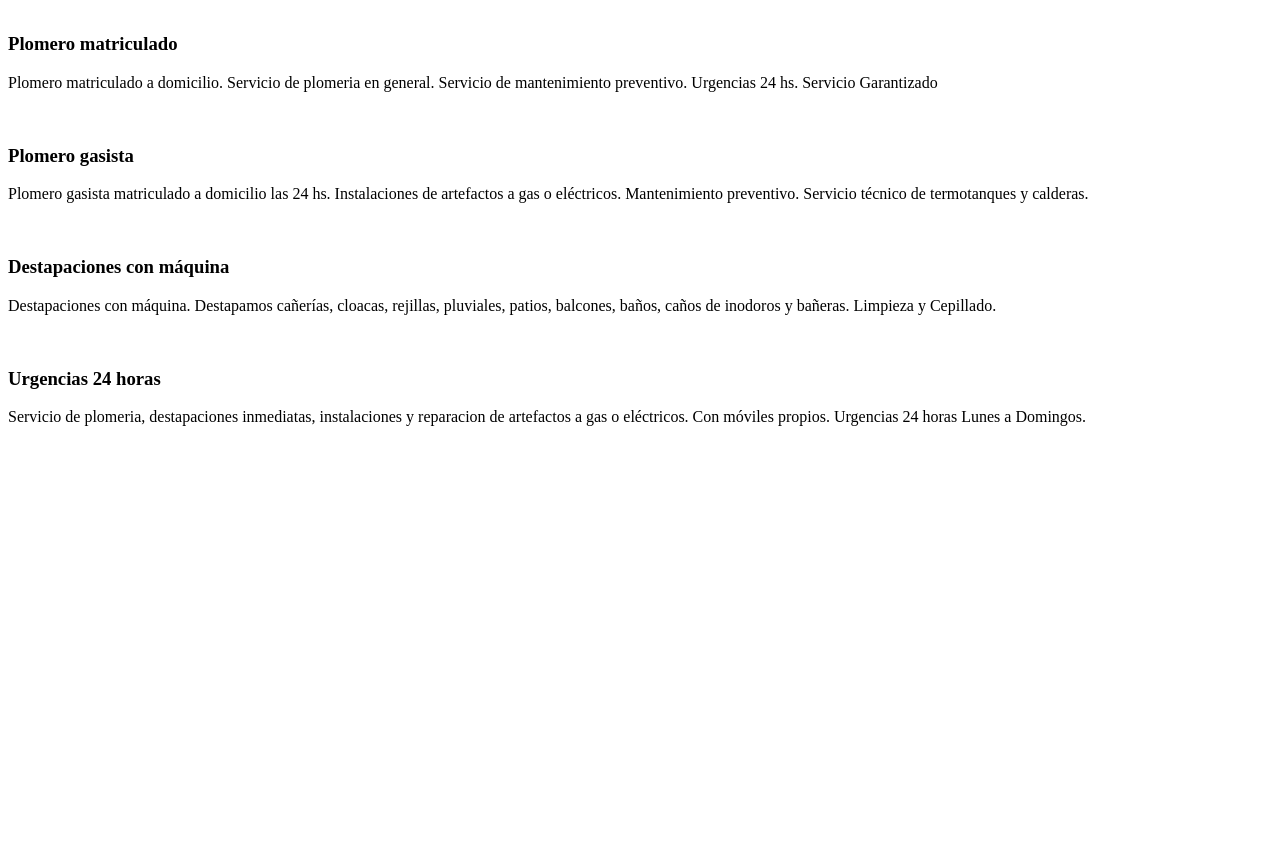
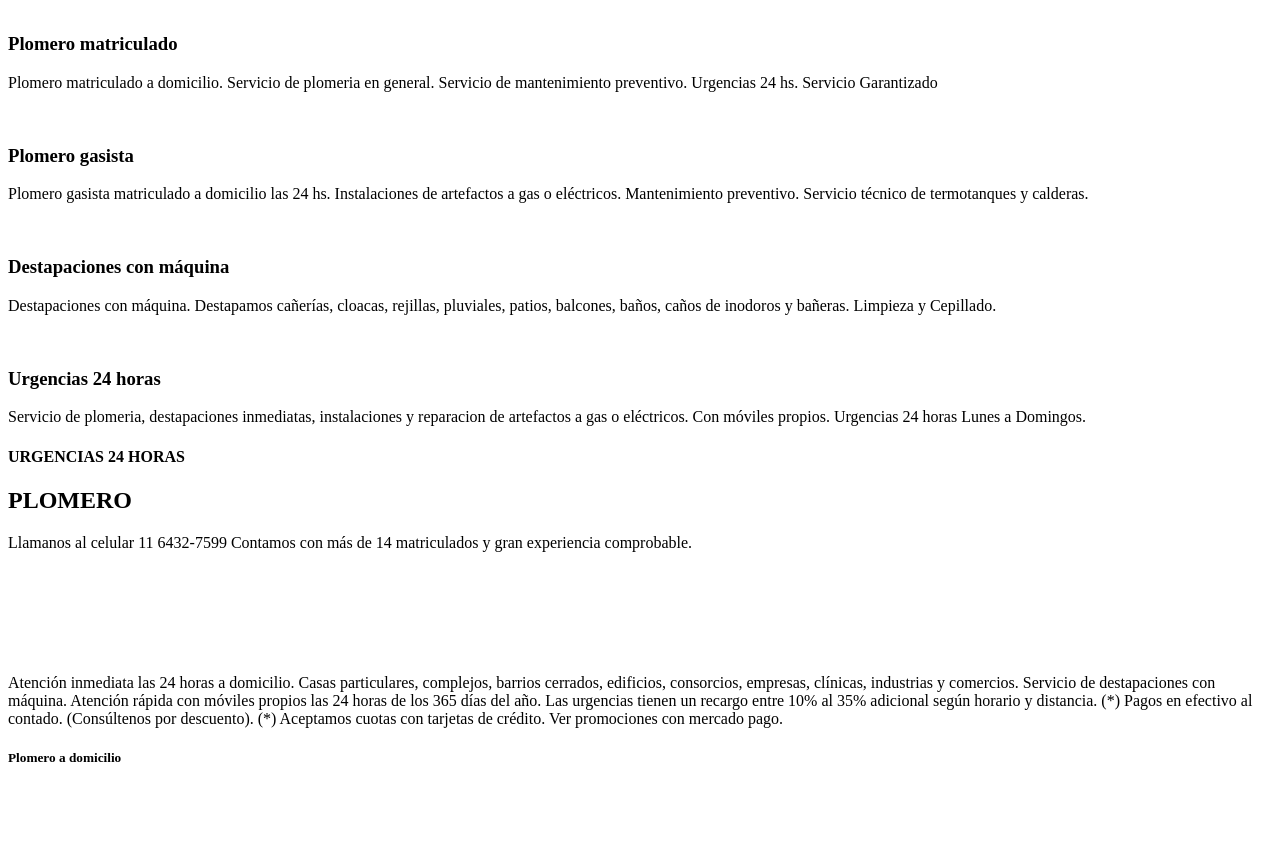
Before and after one commit to ArielMarchioni/Gasista, a plain HTML site: page index.html in a window 1280 px wide. Shown: the part 404-1249 px from the top of the page. Before the commit the page ends 846 px from the top, so only its background shows below. Drawn offline with Linux system fonts and the light colour scheme.

Commit message:
update sections
agregados dos section mas

```diff
--- a/index.html
+++ b/index.html
@@ -69,6 +69,54 @@
 				</div>
 			</div>
 		</section>
+		<section class="">
+			<div class="">
+				<div class="">
+					<h4>URGENCIAS 24 HORAS</h4>
+					<h2>PLOMERO</h2>
+					<p>Llamanos al celular 11 6432-7599
+					Contamos con más de 14 matriculados y gran experiencia comprobable.</p>
+				</div>
+				<div class="stores">
+
+					<div><img src="" alt=""></div>
+					<div><img src="" alt=""></div>
+					<div><img src="" alt=""></div>
+					<div><img src="" alt=""></div>
+					<div><img src="" alt=""></div>
+
+				</div>
+
+			</div>
+		</section>
+		<section>
+			<div>
+				<p>
+					Atención inmediata las 24 horas a domicilio. Casas particulares, complejos, barrios cerrados, edificios, consorcios, empresas, clínicas, industrias y comercios.
+
+					Servicio de destapaciones con máquina. Atención rápida con móviles propios las 24 horas de los 365 días del año.
+					Las urgencias tienen un recargo entre 10% al 35% adicional según horario y distancia.
+
+					(*) Pagos en efectivo al contado. (Consúltenos por descuento).
+
+					(*) Aceptamos cuotas con tarjetas de crédito. Ver promociones con mercado pago.
+				</p>
+			</div>
+			<div>
+				<h5>Plomero a domicilio</h5>
+				<div class="">
+					<div>
+						<img src="" alt="">
+					</div>
+					<div>
+						<img src="" alt="">
+					</div>
+					<div>
+						<img src="" alt="">
+					</div>
+				</div>
+			</div>
+		</section>
 	</main>
 	<footer></footer>
 </body>
```
